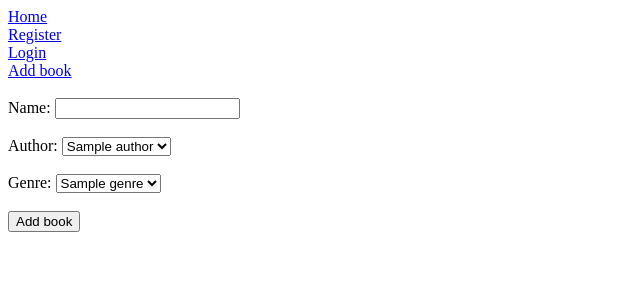
After one commit to MariusMphy/book_system, a Flask app: page /add_book in a window 1280 px wide. The commit adds this page. Shown: the top 300 px of the page, without its empty margins (0-640 px from the left). Run offline with Flask 3, Linux system fonts and the light colour scheme; tables that the repository leaves empty hold one stand-in row (values such as "Sample post").

Commit message:
implement add_book

```diff
--- /dev/null
+++ b/book_system_project/forms.py
@@ -0,0 +1,21 @@
+from flask_wtf import FlaskForm
+from wtforms.validators import DataRequired, Length, Email, EqualTo
+from wtforms import IntegerField, StringField, EmailField, PasswordField, SelectField, FloatField, TextAreaField, SubmitField
+
+
+class RegisterForm(FlaskForm):
+    # email = EmailField("Email: ", validators=[DataRequired(), Email()])
+    name = StringField("Name: ")
+    submit = SubmitField("Register")
+
+
+class LoginForm(FlaskForm):
+    name = StringField("Name: ")
+    submit = SubmitField("Login")
+
+
+class BookForm(FlaskForm):
+    title = StringField("Name: ", validators=[DataRequired(), Length(min=1, max=256)])
+    author = SelectField("Author: ")
+    genre = SelectField("Genre: ")
+    submit = SubmitField("Add book")
--- a/book_system_project/routes.py
+++ b/book_system_project/routes.py
@@ -1,6 +1,7 @@
 from flask import Flask, render_template, redirect, request, url_for, flash, session
 from book_system_project import db, app, login_manager
-from book_system_project.models import Book, User, Rating, Author, Genre, RegisterForm, LoginForm
+from book_system_project.models import Book, User, Rating, Author, Genre
+from book_system_project.forms import RegisterForm, LoginForm, BookForm
 from flask_login import login_user, login_required, logout_user, current_user
 
 
@@ -40,3 +41,21 @@ def login():
         login_user(user)
         return redirect(url_for("home"))
     return render_template("login.html", form=form, user=current_user)
+
+
+@app.route("/add_book", methods=["GET", "POST"])
+def add_book():
+    form = BookForm()
+    form.author.choices = [(author.id, author.name) for author in Author.query.all()]
+    form.genre.choices = [(genre.id, genre.name) for genre in Genre.query.all()]
+
+    if form.validate_on_submit():
+        title = form.title.data
+        author_id = form.author.data
+        genre_id = form.genre.data
+
+        new_book = Book(title=title, author_id=author_id, genre_id=genre_id)
+        db.session.add(new_book)
+        db.session.commit()
+        return redirect(url_for('home'))
+    return render_template('add_book.html', form=form)
--- /dev/null
+++ b/book_system_project/templates/add_book.html
@@ -0,0 +1,14 @@
+{% extends "base.html" %}
+    {% block title %}Add book{% endblock %}
+
+    {% block content %}
+
+    <form method="POST">
+        {{ form.csrf_token }}
+        {{ form.title.label }} {{ form.title }}<br><br>
+        {{ form.author.label }} {{ form.author }}<br><br>
+        {{ form.genre.label }} {{ form.genre }}<br><br>
+        {{ form.submit }}
+    </form>
+
+    {% endblock %}
--- a/book_system_project/templates/base.html
+++ b/book_system_project/templates/base.html
@@ -16,6 +16,9 @@
 <div>
 <a  href="{{ url_for('login')}}">Login</a>
 </div>
+<div>
+<a  href="{{ url_for('add_book')}}">Add book</a>
+</div>
 {% endblock %}
 <br>
 {% block content %}
```
Also changed, not shown: book_system_project/models.py (+1 -20 lines).
